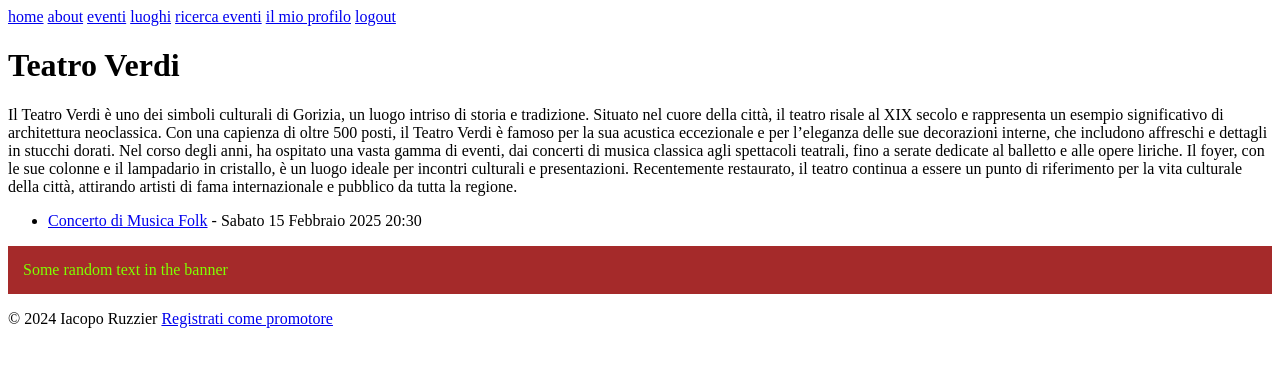
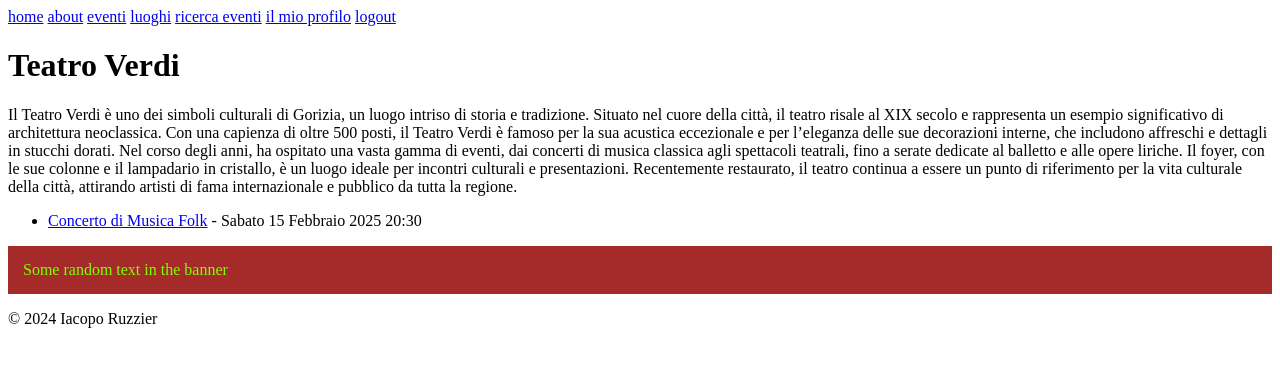
Before and after one commit to Hoolywear/tec_folklore_prj, a Django app: page /eventi/luoghi/dettagli/1/ in a window 1280 px wide. Shown: the top 367 px of the page. Run offline with Django 4.2, Linux system fonts and the light colour scheme; the visitor is signed in with stand-in values (Sample User, id 1); data comes from the database, SQL or seed files in the repository; parts of the project's set-up code (start-up, migrations or seed data) failed here and were passed over.

Commit message:
change footer to show register option only if not logged in

```diff
--- a/templates/footer.html
+++ b/templates/footer.html
@@ -1,2 +1,5 @@
 <p>&copy; 2024 Iacopo Ruzzier
-<a href="{% url 'users:register_promotore' %}">Registrati come promotore</a></p>
+    {% if not user.is_authenticated %}
+<a href="{% url 'users:register_promotore' %}">Registrati come promotore</a>
+    {% endif %}
+</p>
```
